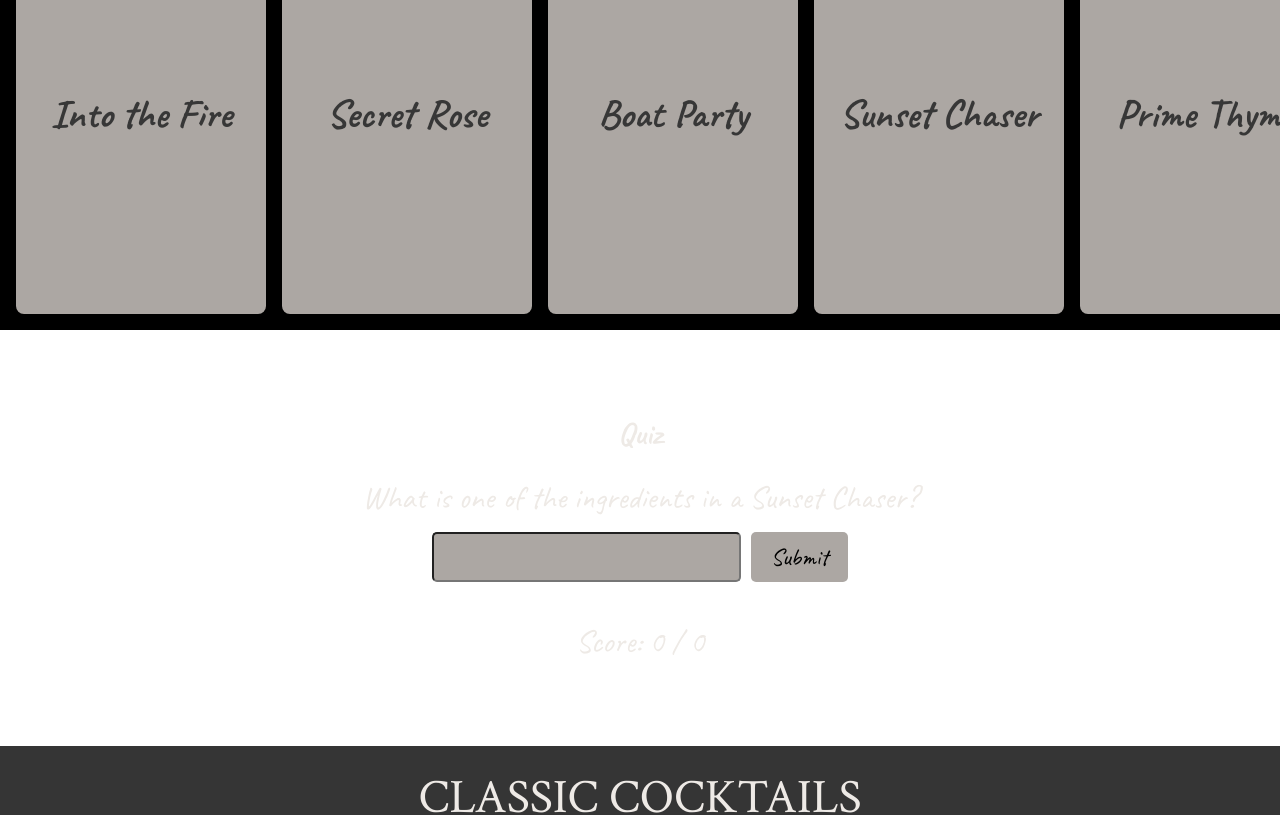
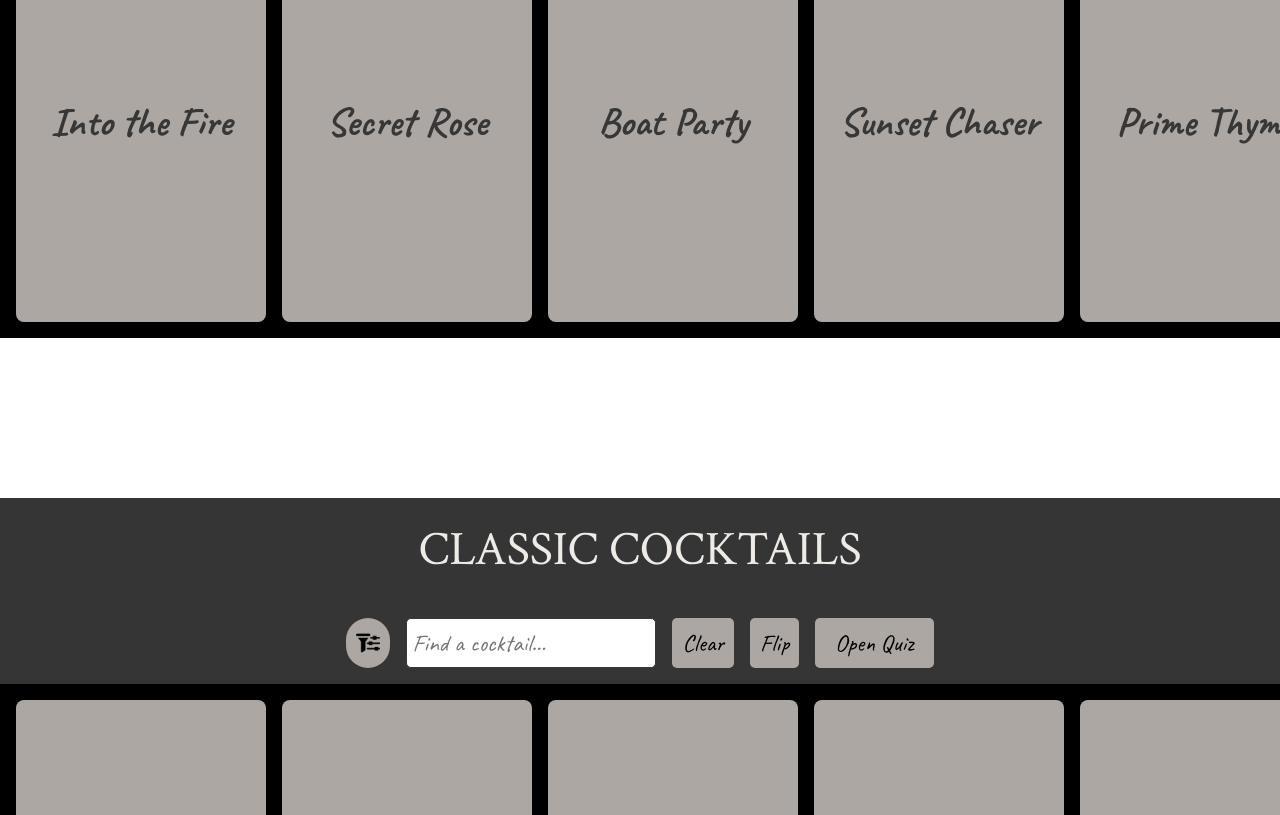
Before and after one commit to tristanhebrt/The-Bar, a React (Vite) app: page / in a window 1280 px wide. Shown: the part 560-1375 px from the top of the page. Built offline with nearby package versions, Linux system fonts and the light colour scheme; a web font is replaced by a local one.

Commit message:
Quiz Overlay
Made the quiz an overlay that can be opened and closed for a cleaner interface

```diff
--- a/src/components/Quiz.jsx
+++ b/src/components/Quiz.jsx
@@ -6,15 +6,15 @@ const Quiz = ({ cocktails }) => {
     const [answer, setAnswer] = useState('');
     const [score, setScore] = useState(0);
     const [feedback, setFeedback] = useState('');
-    const [isCorrect, setIsCorrect] = useState(false); // State to track if the answer was correct
-    const [animateCorrect, setAnimateCorrect] = useState(false); // State to trigger the animation
-    const [correctAnswer, setCorrectAnswer] = useState(null); // Track the correct answer separately
-    const [totalQuestionsAnswered, setTotalQuestionsAnswered] = useState(0); // State to track the total number of questions answered
+    const [isCorrect, setIsCorrect] = useState(false);
+    const [animateCorrect, setAnimateCorrect] = useState(false);
+    const [correctAnswer, setCorrectAnswer] = useState(null);
+    const [totalQuestionsAnswered, setTotalQuestionsAnswered] = useState(0);
+    const [isOverlayVisible, setIsOverlayVisible] = useState(false); // State to control overlay visibility
 
     useEffect(() => {
         const retryCount = 0;
 
-        // Safeguard: Check if cocktails is available and not empty
         if (!cocktails || cocktails.length === 0) {
             console.log('No cocktails available');
             setCurrentQuestion(null);
@@ -41,7 +41,6 @@ const Quiz = ({ cocktails }) => {
 
         const randomCocktail = cocktails[Math.floor(Math.random() * cocktails.length)];
 
-        // Safeguard: Check if ingredients object exists and has expected properties
         const ingredients = randomCocktail?.ingredients || {};
         const booze = ingredients.booze || [];
         const syrups = ingredients.syrups || [];
@@ -73,13 +72,11 @@ const Quiz = ({ cocktails }) => {
         const [ingredientQuantity, ...ingredientNameParts] = randomIngredientString.split(' ');
 
         const measurementUnits = ["oz", "ml", "cl", "tsp", "tbsp", "dashes"];
-        // Remove the measurement unit if it's the first element
         let filteredIngredientNameParts = measurementUnits.includes(ingredientNameParts[0]?.toLowerCase())
             ? ingredientNameParts.slice(1)
             : ingredientNameParts;
         const ingredientName = filteredIngredientNameParts.join(' ');
 
-        // If filtering produces an empty name, try again
         if (!ingredientName.trim()) {
             generateQuestion(retryCount + 1);
             return;
@@ -128,10 +125,9 @@ const Quiz = ({ cocktails }) => {
     const handleSubmit = (e) => {
         e.preventDefault();
 
-        // Check if currentQuestion is undefined
         if (!currentQuestion) {
             console.error("Current question is undefined.");
-            return; // Exit early if no question is available
+            return;
         }
 
         let submittedAnswer = answer;
@@ -139,27 +135,24 @@ const Quiz = ({ cocktails }) => {
             submittedAnswer = submittedAnswer.replace(/[a-zA-Z]/g, '').trim();
         }
 
-        // Check if the submitted answer is blank. If it is, treat it as incorrect.
         if (submittedAnswer.trim() === '') {
             console.log("Blank answer submitted, treated as incorrect.");
             if (currentQuestion.allAnswers) {
                 setFeedback(`Incorrect.`);
-                // Update correct answer only when incorrect, but avoid updating if it's already displayed in feedback
                 if (!feedback.includes('The correct answer is:')) {
                     setCorrectAnswer(currentQuestion.allAnswers.join(', '));
                 }
             } else {
                 setFeedback(`Incorrect.`);
-                // Update correct answer only when incorrect, but avoid updating if it's already displayed in feedback
                 if (!feedback.includes('The correct answer is:')) {
                     setCorrectAnswer(currentQuestion.answer);
                 }
             }
             setAnswer('');
-            setIsCorrect(false); // Mark as incorrect
-            setAnimateCorrect(false); // Reset animation state
-            setTimeout(() => generateQuestion(), 0); // Automatically generate next question after 2 seconds
-            setTotalQuestionsAnswered(totalQuestionsAnswered + 1); // Increment total questions answered
+            setIsCorrect(false);
+            setAnimateCorrect(false);
+            setTimeout(() => generateQuestion(), 0);
+            setTotalQuestionsAnswered(totalQuestionsAnswered + 1);
             return;
         }
 
@@ -168,10 +161,8 @@ const Quiz = ({ cocktails }) => {
 
         let isAnswerCorrect = false;
         if (currentQuestion.text.startsWith('What is one of the ingredients')) {
-            // Only proceed with word-based match if the submitted answer is a full word.
             const fullWordPattern = new RegExp(`\\b${submittedAnswer.trim()}\\b`, 'i');
 
-            // Check if the submitted answer matches a full word in the list of valid answers.
             if (currentQuestion.allAnswers.some(ans => fullWordPattern.test(ans))) {
                 isAnswerCorrect = true;
             }
@@ -182,23 +173,28 @@ const Quiz = ({ cocktails }) => {
         if (isAnswerCorrect) {
             setScore(score + 1);
             setFeedback("Correct!");
-            setIsCorrect(true); // Mark as correct
-            setAnimateCorrect(true); // Trigger animation
-            setTimeout(() => setAnimateCorrect(false), 500); // Reset animation state after 0.5 seconds
+            setIsCorrect(true);
+            setAnimateCorrect(true);
+            setTimeout(() => setAnimateCorrect(false), 500);
         } else {
             setFeedback(`Incorrect`);
-            // Only update correct answer when the answer is incorrect, and it's not already shown in the feedback
             if (!feedback.includes('The correct answer is:')) {
                 setCorrectAnswer(currentQuestion.answer);
             }
         }
 
         setAnswer('');
-        setTimeout(() => generateQuestion(), 0); // Automatically generate next question after 2 seconds
-        setTotalQuestionsAnswered(totalQuestionsAnswered + 1); // Increment total questions answered
+        setTimeout(() => generateQuestion(), 0);
+        setTotalQuestionsAnswered(totalQuestionsAnswered + 1);
     };
 
     return (
+        <div>
+            <ToggleButton onClick={() => setIsOverlayVisible(!isOverlayVisible)}>
+                {isOverlayVisible ? 'Close Quiz' : 'Open Quiz'}
+            </ToggleButton>
+            {isOverlayVisible && (
+                <Overlay>
                     <QuizContainer>
                         <h1>Quiz</h1>
                         {cocktails && cocktails.length > 0 ? (
@@ -217,13 +213,12 @@ const Quiz = ({ cocktails }) => {
                                         <FeedbackContainer>
                                             <FeedbackText
                                                 isCorrect={isCorrect}
-                                    animateCorrect={animateCorrect} // Pass animation state to the styled component
+                                                animateCorrect={animateCorrect}
                                             >
                                                 {feedback}
-                                    {/* Display the correct answer below "Incorrect" if the answer is wrong */}
                                                 {!isCorrect && correctAnswer && (
                                                     <CorrectAnswerText>
-                                            The correct answer is: {correctAnswer}
+                                                        The correct answer was: {correctAnswer}
                                                     </CorrectAnswerText>
                                                 )}
                                             </FeedbackText>
@@ -237,12 +232,61 @@ const Quiz = ({ cocktails }) => {
                             <p>No cocktails available to generate questions.</p>
                         )}
                         <ScoreText>Score: {score} / {totalQuestionsAnswered}</ScoreText>
+                        <CloseButton onClick={() => setIsOverlayVisible(false)}>Close Quiz</CloseButton>
                     </QuizContainer>
+                </Overlay>
+            )}
+        </div>
     );
 };
 
 /* Styled Components */
+const ToggleButton = styled.button`
+    padding: 10px 20px;
+    border: none;
+    border-radius: 5px;
+    cursor: pointer;
+    font-family: var(--main-font);
+    font-size: 1.5em;
+    background-color: var(--highlight3);
+    color: var(--black);
+    transition: background 0.3s ease;
+    &:hover {
+        background-color: var(--secondary);
+    }
+`;
+
+const Overlay = styled.div`
+    position: fixed;
+    top: 0;
+    left: 0;
+    width: 100%;
+    height: 100%;
+    background: rgba(0, 0, 0, 0.8);
+    display: flex;
+    justify-content: center;
+    align-items: center;
+    z-index: 1000;
+`;
+
+const CloseButton = styled.button`
+    padding: 10px 20px;
+    border: none;
+    border-radius: 5px;
+    cursor: pointer;
+    font-family: var(--main-font);
+    font-size: 1.5em;
+    background-color: var(--highlight3);
+    color: var(--black);
+    transition: background 0.3s ease;
+    &:hover {
+        background-color: var(--secondary);
+    }
+`;
+
 const QuizContainer = styled.div`
+    width: 70vw;
+    height: 95vh;
     display: flex;
     flex-direction: column;
     justify-content: center;
@@ -251,17 +295,26 @@ const QuizContainer = styled.div`
     gap: 1rem;
     margin: 10vh 10vw 10vh 10vw;
     overflow-x: hidden;
+    background: var(--highlight2);
+    padding: 2rem;
+    border-radius: 10px;
+
+    h1 {
+        font-size: 2.5em;
+        font-weight: bold;
+    }
 `;
 
 const QuestionText = styled.p`
     font-size: 2em;
     max-width: 800px;
-    margin-bottom: 10px;
+    margin-bottom: 2rem;
 `;
 
 const ScoreText = styled.p`
     font-size: 2em;
-    margin-top: 20px;
+    font-weight: bold;
+    margin-top: 1rem;
 `;
 
 const Input = styled.input`
@@ -296,26 +349,25 @@ const FeedbackContainer = styled.div`
 const FeedbackText = styled.p`
     font-size: 1.5em;
     margin-bottom: 10px;
-    animation: ${({ animateCorrect }) => (animateCorrect ? 'pop 0.5s ease' : 'none')}; /* Animation triggered when correct */
-    font-size: ${({ isCorrect }) => (isCorrect ? '2.5em' : '1.5em')}; /* Larger size when correct */
+    animation: ${({ animateCorrect }) => (animateCorrect ? 'pop 0.5s ease' : 'none')};
+    font-size: ${({ isCorrect }) => (isCorrect ? '2.5em' : '1.5em')};
 
-    /* Keyframes for the pop-up effect */
     @keyframes pop {
         0% {
             transform: scale(1);
         }
         50% {
-            transform: scale(1.5); /* Grow larger */
+            transform: scale(1.5);
         }
         100% {
-            transform: scale(1); /* Return to normal size */
+            transform: scale(1);
         }
     }
 `;
 
 const CorrectAnswerText = styled.p`
     font-size: 1.2em;
-    color: red; /* You can change the color or style */
+    color: red;
     margin-top: 10px;
 `;
 
--- a/src/components/RecipeCardDisplay.jsx
+++ b/src/components/RecipeCardDisplay.jsx
@@ -1,5 +1,6 @@
-import React, { useState, useEffect, useRef } from "react";
+import React, { useState, useEffect, useRef, Children } from "react";
 import styled from "styled-components";
+import Quiz from "./Quiz";
 
 const RecipeCardDisplay = ({ mainTitle, recipes }) => {
     const [allFlipped, setAllFlipped] = useState(false);
@@ -82,6 +83,7 @@ const RecipeCardDisplay = ({ mainTitle, recipes }) => {
                 <FlipAllButton onClick={handleFlipAll}>
                     {allFlipped ? "Unflip" : "Flip"}
                 </FlipAllButton>
+                <Quiz cocktails={recipes} />
             </SearchContainer>
 
             {/* Filter Dropdown */}
@@ -188,6 +190,7 @@ const Container = styled.div`
     text-align: center;
     background: var(--highlight1);
     height: auto;
+    margin-bottom: 10rem;
 `;
 
 const TitleContainer = styled.div`
--- a/src/components/cocktails/Alora.jsx
+++ b/src/components/cocktails/Alora.jsx
@@ -1,6 +1,5 @@
 import React from "react";
 import RecipeCardDisplay from "../RecipeCardDisplay";
-import Quiz from "../Quiz";
 
 const aloraCocktails = [
     {
@@ -112,10 +111,7 @@ const aloraCocktails = [
 
 const Alora = () => {
     return (
-        <>
-            <RecipeCardDisplay mainTitle="Alora Cocktails" recipes={aloraCocktails} />
-            <Quiz cocktails={aloraCocktails} />
-        </>
+        <RecipeCardDisplay mainTitle="Alora Cocktails" recipes={aloraCocktails}></RecipeCardDisplay>
     );
 };
 
--- a/src/components/cocktails/Classics.jsx
+++ b/src/components/cocktails/Classics.jsx
@@ -1,6 +1,5 @@
 import React from "react";
 import RecipeCardDisplay from "../RecipeCardDisplay";
-import Quiz from '../Quiz'
 
 const classicCocktails = [
     {
@@ -187,7 +186,6 @@ const Classics = () => {
     return (
         <>
             <RecipeCardDisplay mainTitle="Classic Cocktails" recipes={classicCocktails} />
-            <Quiz cocktails={classicCocktails} />
         </>
     );
 };
--- a/src/components/cocktails/MasterList.jsx
+++ b/src/components/cocktails/MasterList.jsx
@@ -1,6 +1,5 @@
 import React from "react";
 import RecipeCardDisplay from "../RecipeCardDisplay";
-import Quiz from '../Quiz';
 
 const allCocktails = [
     {
@@ -1794,7 +1793,6 @@ const ModernClassics = () => {
     return (
         <>
             <RecipeCardDisplay mainTitle="All Cocktails" recipes={allCocktails} />
-            <Quiz cocktails={allCocktails} />
         </>
     );
 };
--- a/src/components/cocktails/Modern.jsx
+++ b/src/components/cocktails/Modern.jsx
@@ -1,6 +1,5 @@
 import React from "react";
 import RecipeCardDisplay from "../RecipeCardDisplay";
-import Quiz from "../Quiz";
 
 const modernCocktails = [
     {
@@ -115,7 +114,6 @@ const ModernCocktails = () => {
     return (
         <>
             <RecipeCardDisplay mainTitle="Modern Cocktails" recipes={modernCocktails} />
-            <Quiz cocktails={modernCocktails} />
         </>
     );
 };
```
Lines whose indentation alone changed are shown as unchanged.
